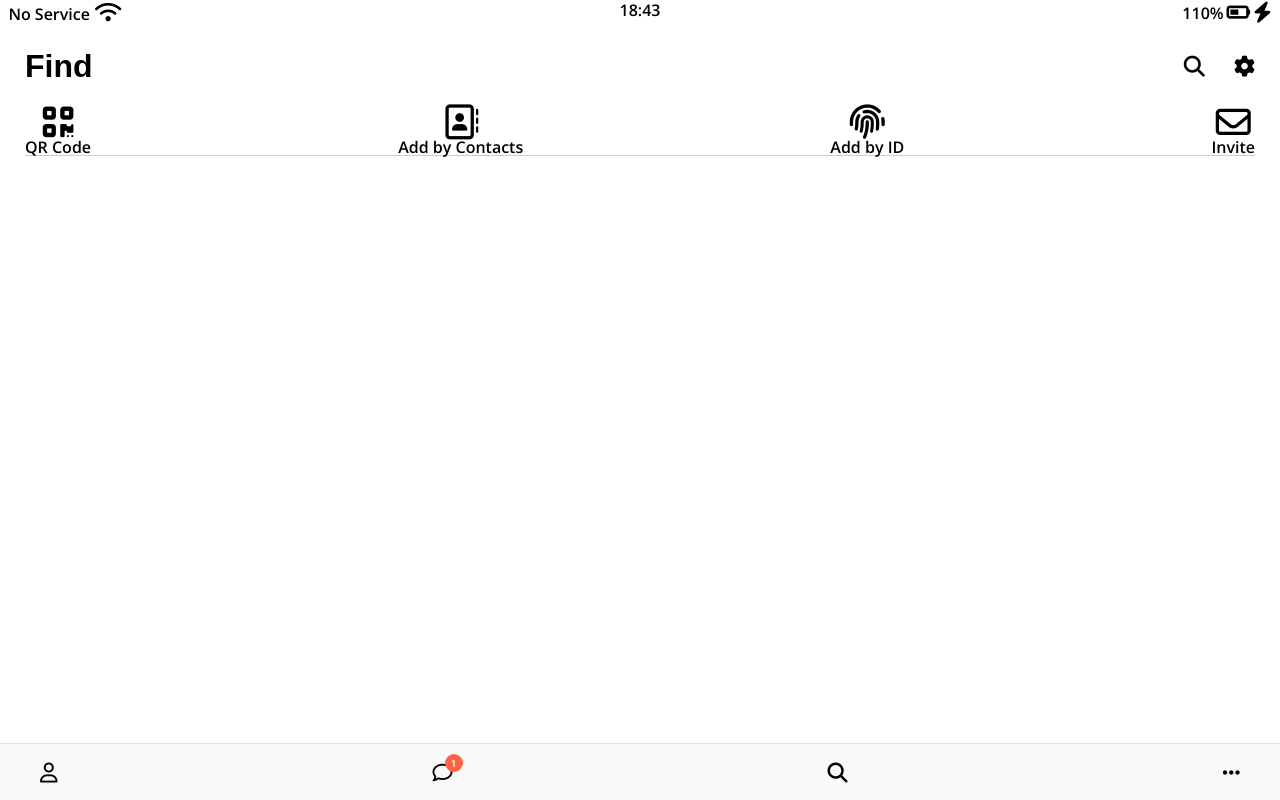
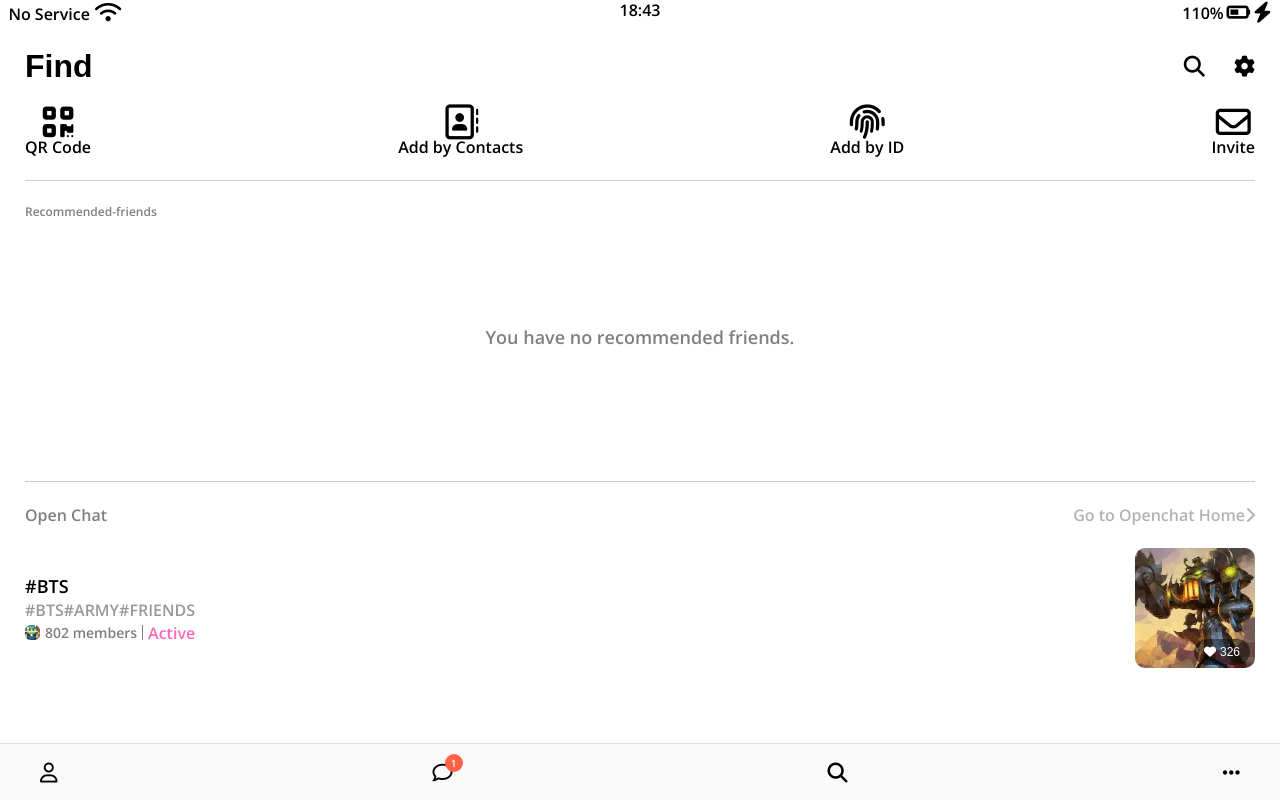
Before and after one commit to minchanKim-KR/-P-lecture-kokoa-clone, a plain HTML site: page Find.html in a window 1280 px wide. Drawn offline with nearby package versions, Linux system fonts and the light colour scheme; a web font is replaced by a local one.

Commit message:
[feat] Find page finish

```diff
--- a/Find.html
+++ b/Find.html
@@ -29,6 +29,7 @@
         <span><i class="fas fa-cog"></i></span>
       </div>
     </header>
+
     <main class="main-screen">
       <div class="find-icons">
         <!-- .find-icons__icon*4>span -->
@@ -45,7 +46,38 @@
           <i class="far fa-envelope fa-lg"></i><span>Invite</span>
         </div>
       </div>
+      <div class="recommended-friends">
+        <h6 class="recommended-friends__title">Recommended-friends</h6>
+        <span>You have no recommended friends.</span>
+      </div>
+      <div class="open-chat">
+        <div class="open-chat__header">
+          <h4 class="open-chat__title">Open Chat</h4>
+          <span
+            >Go to Openchat Home<i class="fas fa-chevron-right fa-1x"></i
+          ></span>
+        </div>
+        <div class="open-post">
+          <div class="open-post__column">
+            <h5 class="open-post__title">#BTS</h5>
+            <h6 class="open-post__hashtags">#bts#army#friends</h6>
+            <div class="open-post__members">
+              <img src="screenshots/bard.png" />
+              <span class="open-post__member-count">802 members</span>
+              <div class="divider"></div>
+              <span class="open-post__members-status">Active</span>
+            </div>
+          </div>
+          <div class="open-post__photo">
+            <img src="screenshots/piloted shredder.jpeg" />
+            <div class="open-post__hearts">
+              <i class="fas fa-heart fa-1x"></i><span>326</span>
+            </div>
+          </div>
+        </div>
+      </div>
     </main>
+
     <nav class="nav">
       <!-- nav:네비게이션 -->
       <ul class="nav__ul">
--- a/components/variables.css
+++ b/components/variables.css
@@ -1,3 +1,4 @@
 :root {
   --horizontal-space: 25px;
+  --main-border: 1px solid rgba(0, 0, 0, 0.2);
 }
--- a/screens/find.css
+++ b/screens/find.css
@@ -1,7 +1,6 @@
 .find-icons {
   display: flex;
   justify-content: space-between;
-  border-bottom: 1px solid rgba(0, 0, 0, 0.2);
 }
 .find-icons__icon {
   display: flex;
@@ -15,3 +14,108 @@
 .find-icons__icon span {
   margin-top: 15px;
 }
+
+.recommended-friends {
+  padding: 25px 0px;
+  margin: 25px 0px;
+  border-bottom: var(--main-border);
+  border-top: var(--main-border);
+}
+
+.recommended-friends__title {
+  font-size: 12px;
+  color: rgba(0, 0, 0, 0.5);
+}
+
+.recommended-friends span {
+  /* span은 inline이다. */
+  display: block;
+  margin: 110px 0px;
+  text-align: center;
+  font-size: 18px;
+  color: rgba(0, 0, 0, 0.5);
+}
+
+.open-chat__header {
+  display: flex;
+  justify-content: space-between;
+  color: rgba(0, 0, 0, 0.5);
+  margin-bottom: 25px;
+}
+
+.open-chat__header span {
+  color: rgba(0, 0, 0, 0.3);
+}
+
+.open-post {
+  display: flex;
+  justify-content: space-between;
+  align-items: center;
+}
+
+.open-post__title {
+  font-size: large;
+  margin-bottom: 7px;
+  font-weight: 600;
+  /* font-family: "Gill Sans", sans-serif; */
+}
+
+.open-post__hashtags {
+  text-transform: uppercase;
+  opacity: 0.4;
+}
+
+.open-post__members {
+  margin-top: 7px;
+  display: flex;
+  align-items: center;
+}
+
+.open-post__members img {
+  width: 15px;
+  height: 15px;
+  border-radius: 37%;
+  margin-right: 5px;
+}
+
+.open-post__member-count {
+  opacity: 0.5;
+  font-size: 14px;
+}
+
+.open-post__members .divider {
+  width: 1px;
+  height: 15px;
+  margin: 0 5px;
+  background-color: rgba(0, 0, 0, 0.5);
+}
+
+.open-post__members-status {
+  color: hotpink;
+}
+
+.open-post__photo img {
+  width: 120px;
+  height: 120px;
+  border-radius: 10px;
+}
+.open-post__photo {
+  position: relative;
+}
+.open-post__hearts {
+  background-color: rgba(0, 0, 0, 0.5);
+  color: white;
+  padding: 7px 10px;
+  border-radius: 20px;
+  display: flex;
+  align-items: center;
+  position: absolute;
+  bottom: 5px;
+  right: 5px;
+  font-size: 12px;
+}
+
+.open-post__hearts span {
+  margin-left: 4px;
+  font-family: sans-serif;
+}
--- a/screens/friends.css
+++ b/screens/friends.css
@@ -14,7 +14,7 @@
 
 .friends-screen__channel {
   margin-top: 25px;
-  border-top: 1px solid rgba(0, 0, 0, 0.2);
+  border-top: var(--main-border);
   padding-top: 15px;
 }
 
```
